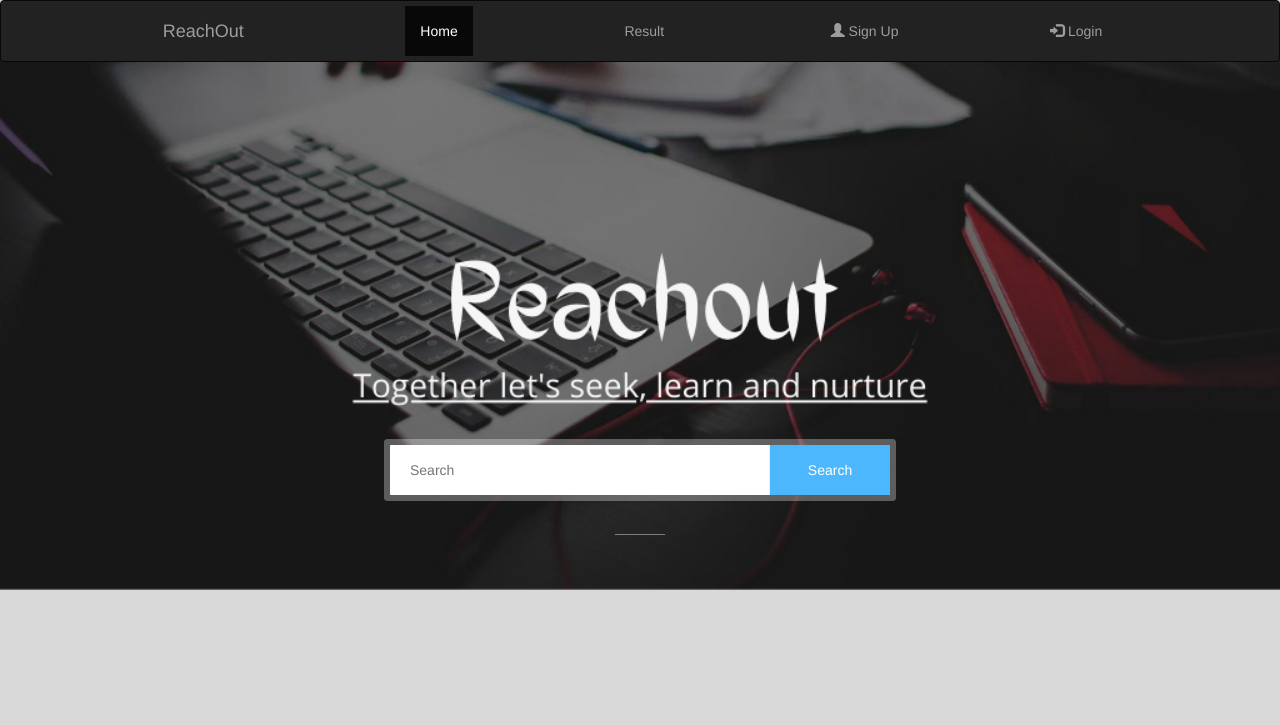
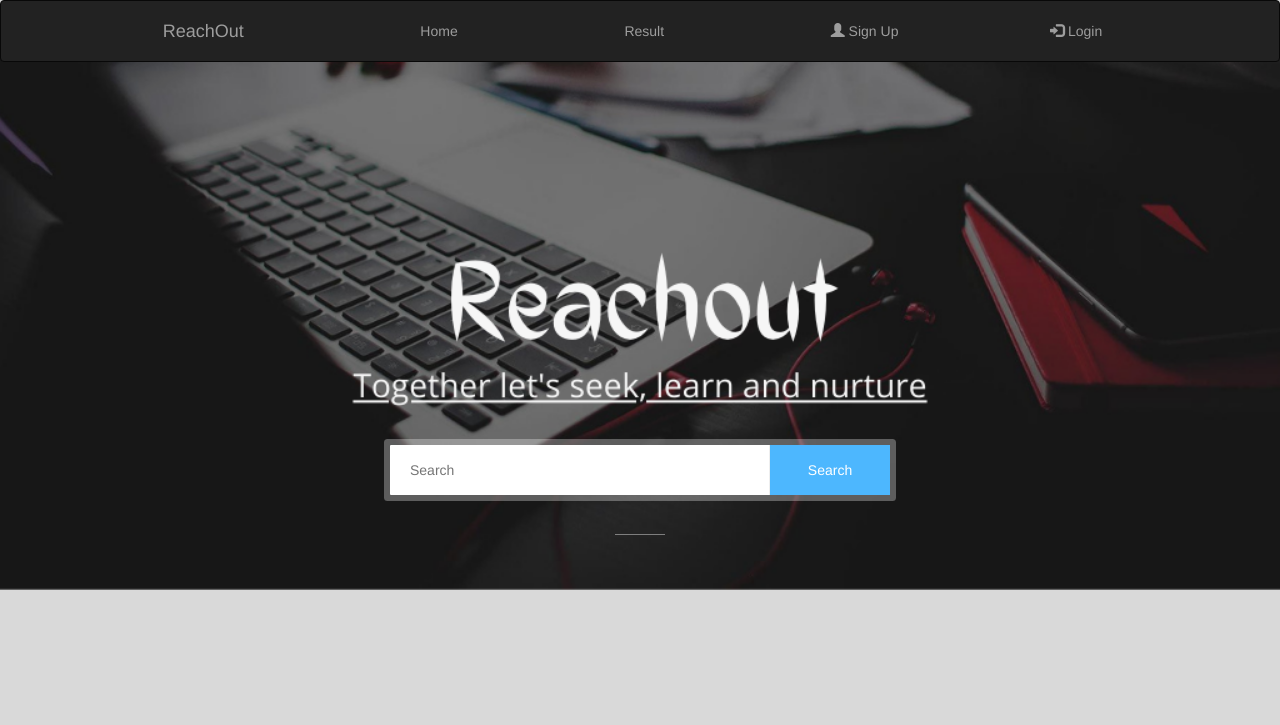
Before and after one commit to Govindvr/Reachout, a Flask app: page / in a window 1280 px wide. Shown: the top 725 px of the page. Run offline with Flask 2, Linux system fonts and the light colour scheme; some libraries are stand-ins or nearby versions.

Commit message:
design fix

```diff
--- a/app/templates/home.html
+++ b/app/templates/home.html
@@ -25,7 +25,7 @@
     </div>
 
     <div class="container mt-5">
-        <table class="table table-hover">
+        <table class="table table-hover col=col-sm-12">
             <thead id="table" class="table-dark">
                 <tr>
                     <th scope="col">Sl.No</th>
--- a/app/templates/index.html
+++ b/app/templates/index.html
@@ -19,7 +19,7 @@
 <body>
     <header class=fixed-top>
         <div class="row">
-          <div class="col">
+          <div class="col-sm-12">
           <nav class="navbar-inverse navbar fixed-top scrolling-navbar">
             <div class="container-fluid">
                   <div class="navbar-header">
@@ -27,7 +27,7 @@
                   </div>
 
                   <ul class="nav navbar-nav navbar-left">
-                      <li class="active"><a href="{{ url_for('home') }}">Home</a></li>
+                      <li><a href="{{ url_for('home') }}">Home</a></li>
                   </ul>
 
                   <ul class="nav navbar-nav navbar-left">
```
Also changed, not shown: app/templates/profile.html (+14 -4 lines).
